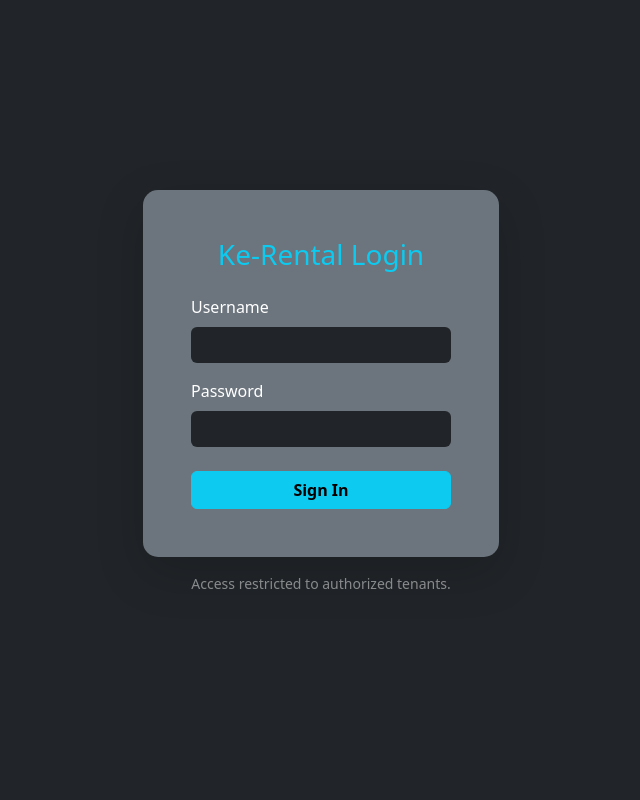
After one commit to 5starrmont/ke-rental-system, a Django app: page /accounts/login/ in a window 1280 px wide. The commit adds this page. Shown: the whole page, without its empty margins (319-959 px from the left). Run offline with Django 5.2, Linux system fonts and the light colour scheme.

Commit message:
feat: implement custom tenant login and secure dashboard with user-profile linking

```diff
--- a/core/settings.py
+++ b/core/settings.py
@@ -132,3 +132,9 @@ MPESA_CONFIG = {
     'EXPRESS_PASSKEY': config('MPESA_EXPRESS_PASSKEY'),
     'ENV': config('MPESA_ENVIRONMENT'),
 }
+
+LOGIN_URL = '/admin/login/'
+
+LOGIN_URL = 'login'
+LOGIN_REDIRECT_URL = 'tenant-dashboard'
+LOGOUT_REDIRECT_URL = 'login'
--- a/core/urls.py
+++ b/core/urls.py
@@ -1,8 +1,12 @@
 from django.contrib import admin
 from django.urls import path, include
+from django.contrib.auth import views as auth_views # Add this import
 
 urlpatterns = [
-    path('admin/', admin.site.urls),          # Fixed: added 's' to urls
+    path('admin/', admin.site.urls),
     path('api/', include('management.urls')),
     path('', include('management.urls')),
+
+    # Add this line for the custom login
+    path('accounts/login/', auth_views.LoginView.as_view(template_name='registration/login.html'), name='login'),
 ]
--- a/management/models.py
+++ b/management/models.py
@@ -1,4 +1,5 @@
 from django.db import models
+from django.contrib.auth.models import User
 
 class Property(models.Model):
     """The 'Plot' or 'Apartment' name (e.g., Sunrise Apartments)."""
@@ -23,6 +24,8 @@ class Unit(models.Model):
 
 class Tenant(models.Model):
     """The person currently occupying a unit."""
+    # This connects the Tenant record to a System Login (User)
+    user = models.OneToOneField(User, on_delete=models.CASCADE, related_name='tenant_profile', null=True, blank=True)
     name = models.CharField(max_length=200)
     phone_number = models.CharField(max_length=15)
     unit = models.OneToOneField(Unit, on_delete=models.SET_NULL, null=True, blank=True)
--- /dev/null
+++ b/management/templates/registration/login.html
@@ -0,0 +1,39 @@
+<!DOCTYPE html>
+<html lang="en">
+<head>
+    <meta charset="UTF-8">
+    <title>Login | Ke-Rental</title>
+    <link href="https://cdn.jsdelivr.net/npm/bootstrap@5.3.0/dist/css/bootstrap.min.css" rel="stylesheet">
+</head>
+<body class="bg-dark text-white d-flex align-items-center" style="height: 100vh;">
+    <div class="container">
+        <div class="row justify-content-center">
+            <div class="col-md-4">
+                <div class="card bg-secondary text-white shadow-lg border-0" style="border-radius: 15px;">
+                    <div class="card-body p-5 text-center">
+                        <h3 class="mb-4 text-info">Ke-Rental Login</h3>
+
+                        {% if form.errors %}
+                            <div class="alert alert-danger py-2 small">Invalid username or password.</div>
+                        {% endif %}
+
+                        <form method="post">
+                            {% csrf_token %}
+                            <div class="mb-3 text-start">
+                                <label class="form-label">Username</label>
+                                <input type="text" name="username" class="form-control bg-dark text-white border-0" required>
+                            </div>
+                            <div class="mb-3 text-start">
+                                <label class="form-label">Password</label>
+                                <input type="password" name="password" class="form-control bg-dark text-white border-0" required>
+                            </div>
+                            <button type="submit" class="btn btn-info w-100 mt-2 fw-bold">Sign In</button>
+                        </form>
+                    </div>
+                </div>
+                <p class="text-center mt-3 text-white-50 small">Access restricted to authorized tenants.</p>
+            </div>
+        </div>
+    </div>
+</body>
+</html>
--- a/management/urls.py
+++ b/management/urls.py
@@ -19,4 +19,6 @@ urlpatterns = [
     path('dashboard/<int:tenant_id>/', views.tenant_dashboard, name='tenant-dashboard'),
 
     path('landlord/', views.landlord_dashboard, name='landlord-dashboard'),
+
+    path('dashboard/', views.tenant_dashboard, name='tenant-dashboard'),
 ]
```
Also changed, not shown: management/templates/management/landlord.html (+15 -1 lines), management/views.py (+20 -8 lines), management/migrations/0003_tenant_user.py (added).
